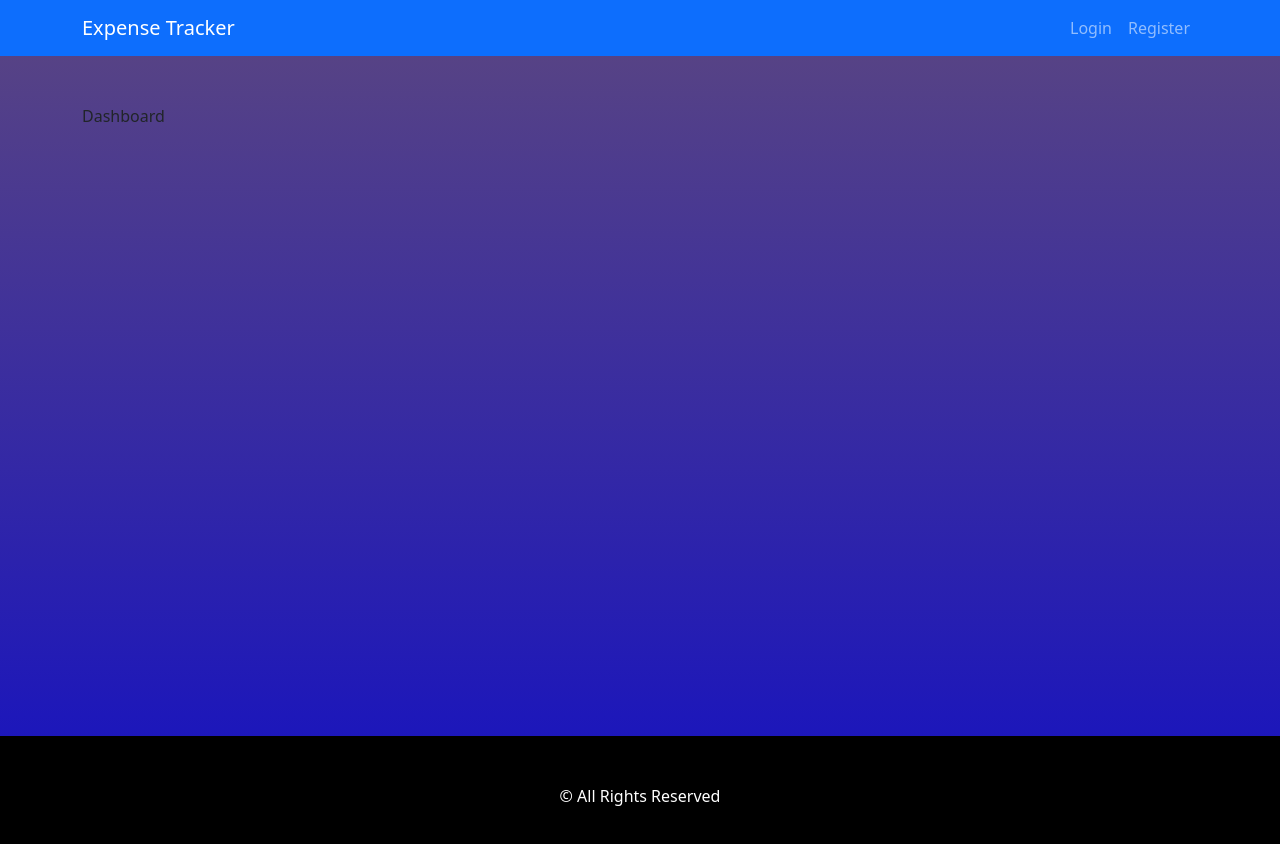
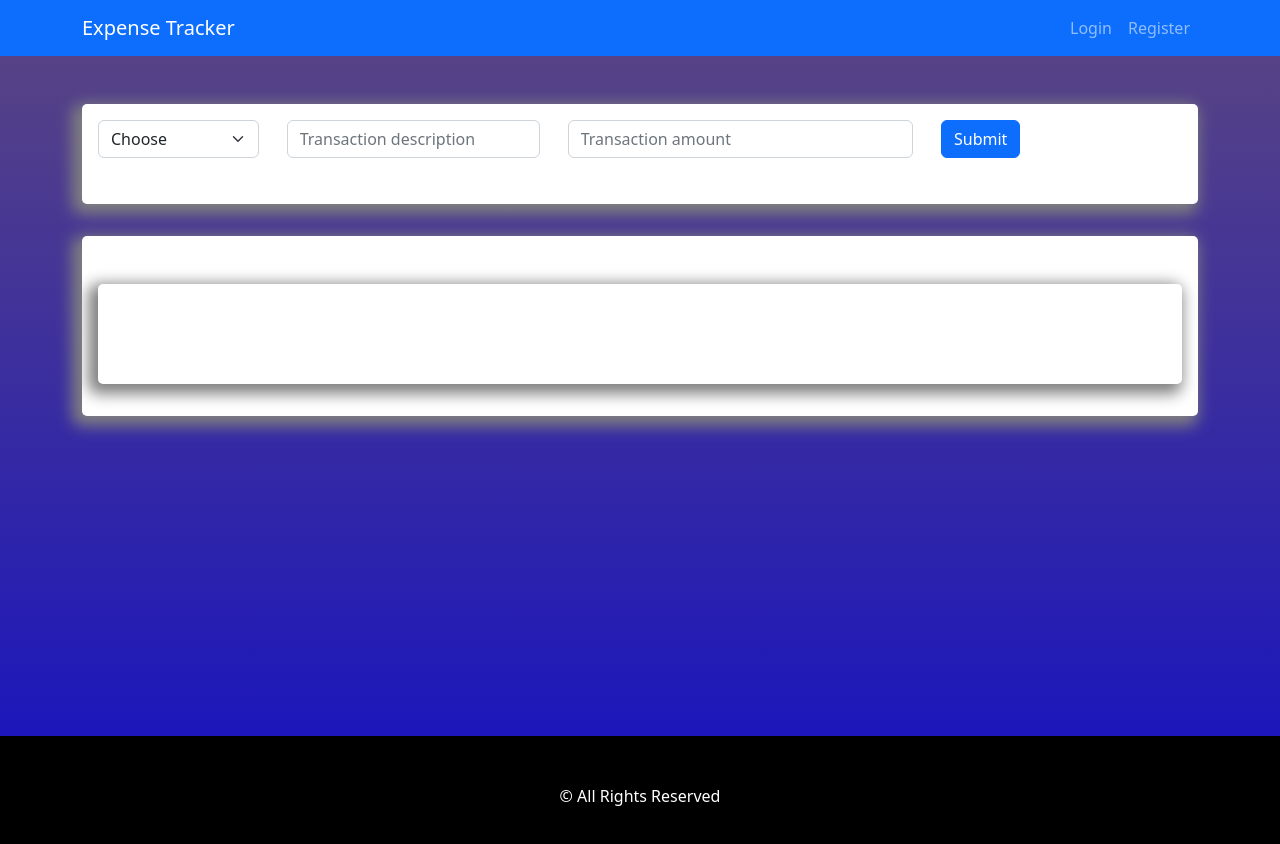
Before and after one commit to roshan-lama-dev/client-expense-tracker, a React (Create React App) app: page /dashboard in a window 1280 px wide. Shown: the top 844 px of the page. Built offline with nearby package versions, Linux system fonts and the light colour scheme.

Commit message:
dashboard and transaction ui created

```diff
--- a/src/App.css
+++ b/src/App.css
@@ -10,3 +10,20 @@
   margin: auto;
   box-shadow: -5px 5px 15px 5px rgba(219, 219, 219, 0.596);
 }
+
+.form {
+  background: white;
+  border-radius: 5px;
+  padding: 1rem;
+  min-height: 100px;
+  box-shadow: -5px 5px 15px 5px grey;
+}
+
+.table {
+  margin-top: 2rem;
+  background: white;
+  border-radius: 5px;
+  padding: 1rem;
+  min-height: 100px;
+  box-shadow: -5px 5px 15px 5px grey;
+}
--- /dev/null
+++ b/src/components/form/TransForm.js
@@ -0,0 +1,75 @@
+import React, { useState } from "react";
+import { Button, Col, Form, Row, Table } from "react-bootstrap";
+
+const initialState = {
+  type: "",
+  amount: "",
+  name: "",
+};
+
+export const TransForm = () => {
+  const [transData, setTransData] = useState({});
+
+  const handleOnChange = (e) => {
+    const { name, value } = e.target;
+    console.log(name, value);
+    setTransData({
+      ...transData,
+      [name]: value,
+    });
+  };
+
+  const handleOnSubmit = (e) => {
+    e.preventDefault();
+    console.log(transData);
+
+    //send the form data to the database using axios helper
+
+    //reset the form
+    setTransData(initialState);
+  };
+  return (
+    <div className="form">
+      <Form onSubmit={handleOnSubmit}>
+        <Row className="gap-1">
+          <Col md={2}>
+            <Form.Select
+              required
+              name="type"
+              value={transData.type}
+              onChange={handleOnChange}
+            >
+              <option value=""> Choose</option>
+              <option value="income">Income</option>
+              <option value="expense"> Expense</option>
+            </Form.Select>
+          </Col>
+          <Col md={3}>
+            <Form.Control
+              type="text"
+              placeholder="Transaction description"
+              name="name"
+              required
+              value={transData.name}
+              onChange={handleOnChange}
+            />{" "}
+          </Col>
+          <Col md={4}>
+            {" "}
+            <Form.Control
+              type="number"
+              placeholder="Transaction amount"
+              name="amount"
+              required
+              value={transData.amount}
+              onChange={handleOnChange}
+            />{" "}
+          </Col>
+          <Col md={2}>
+            <Button type="submit"> Submit</Button>
+          </Col>
+        </Row>
+      </Form>
+    </div>
+  );
+};
--- a/src/components/layout/Header.js
+++ b/src/components/layout/Header.js
@@ -17,7 +17,7 @@ export const Header = () => {
   const handleLogOut = () => {
     sessionStorage.removeItem("user");
     setUser({});
-    navigate("/");
+    // navigate("/");
   };
 
   return (
@@ -33,7 +33,7 @@ export const Header = () => {
                 <Link to="/dashboard" className="nav-link">
                   Dashborad
                 </Link>
-                <Link onClick={handleLogOut} to="#" className="nav-link">
+                <Link to="/" onClick={handleLogOut} className="nav-link">
                   Logout
                 </Link>
               </>
--- a/src/pages/Dashboard.js
+++ b/src/pages/Dashboard.js
@@ -1,6 +1,16 @@
-import React from "react";
+import React, { useState } from "react";
+import { Button, Col, Form, Row, Table } from "react-bootstrap";
+import { TransForm } from "../components/form/TransForm";
+
 import { Layout } from "../components/layout/Layout";
 
 export const Dashboard = () => {
-  return <Layout>Dashboard</Layout>;
+  return (
+    <Layout>
+      <TransForm />
+      <div className="table">
+        <Table></Table>
+      </div>
+    </Layout>
+  );
 };
```
